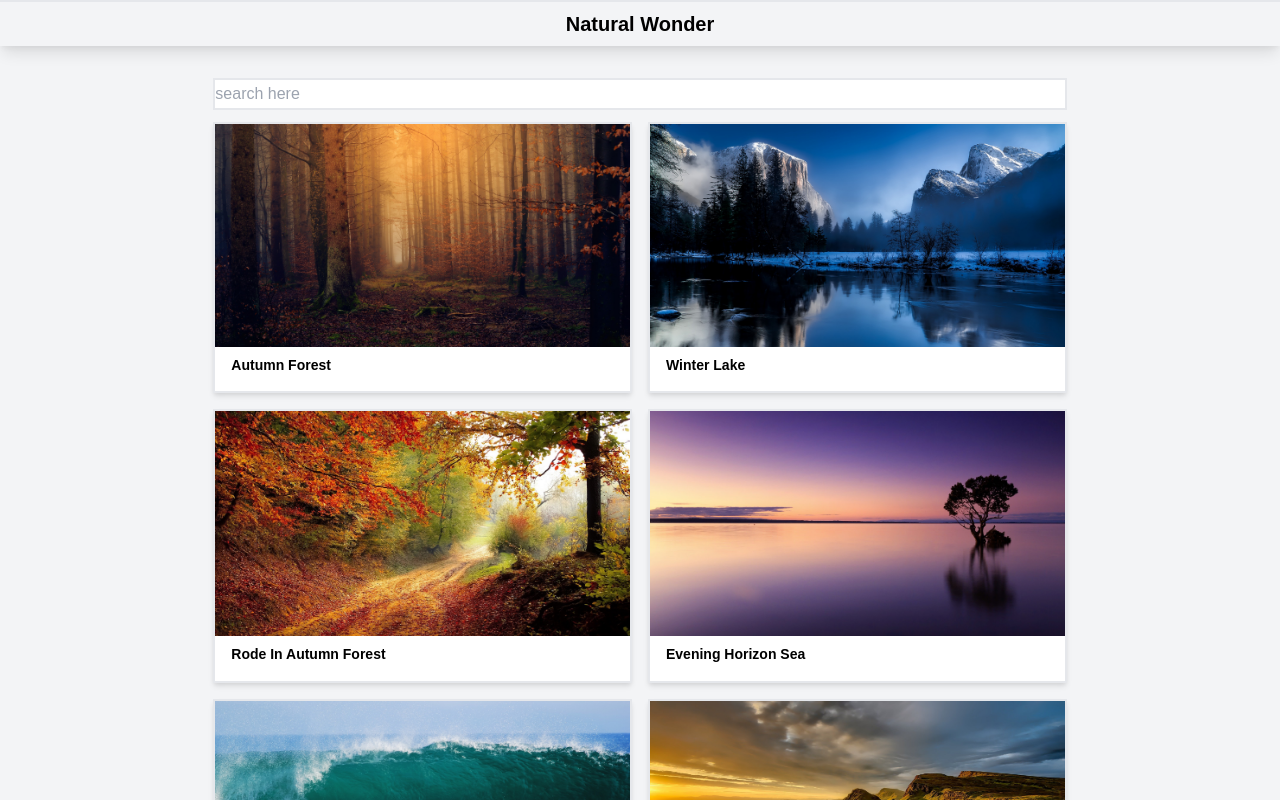
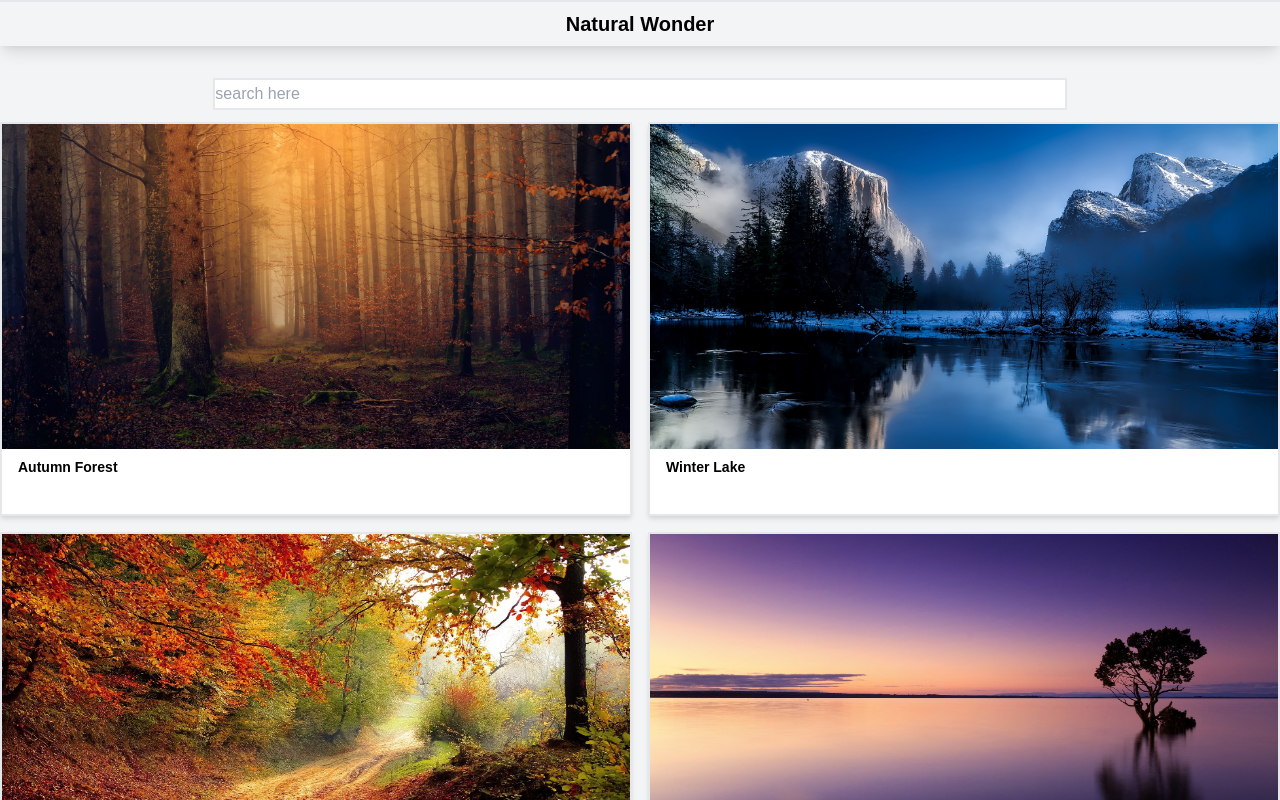
Before and after one commit to PharadolBrown/portfolio-combine-react-project, a React (Create React App) app: page /AppAlbum in a window 1280 px wide. Shown: the top 800 px of the page. Built offline with nearby package versions, Linux system fonts and the light colour scheme; a web font is replaced by a local one.

Commit message:
Update Style AppAlbum.js

```diff
--- a/src/AllApp/AppAlbum/AppAlbum.js
+++ b/src/AllApp/AppAlbum/AppAlbum.js
@@ -43,7 +43,7 @@ function AppAlbum() {
     <div className="h-screen">
       <AppHeader />
       <AppSearch value={searchText} onValueChange={setSearchText} />
-      <section className="container w-full px-3  md:px-0 md:w-4/6 mx-auto my-3 grid grid-cols-1 md:grid-cols-2 gap-4 ">
+      <section className="container w-full px-3 md:px-0 mx-auto my-3 grid grid-cols-1 md:grid-cols-2 gap-4">
         {albumElement}
       </section>
       {imgPost}
```
